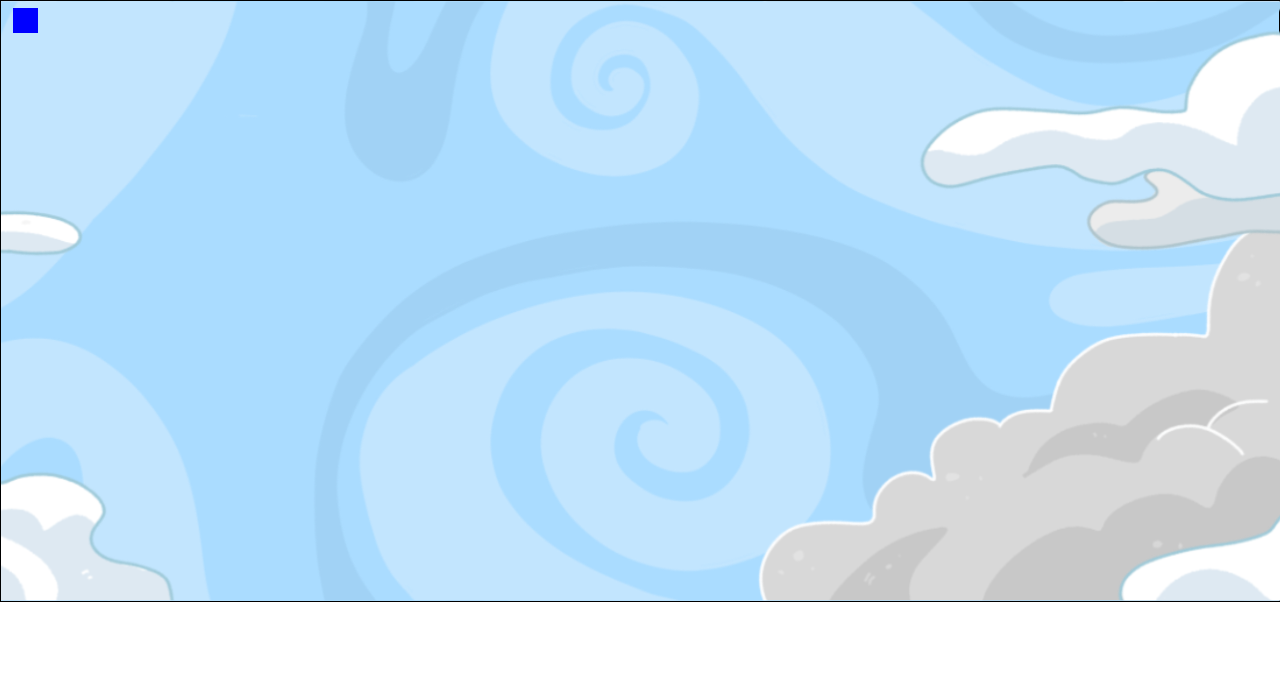
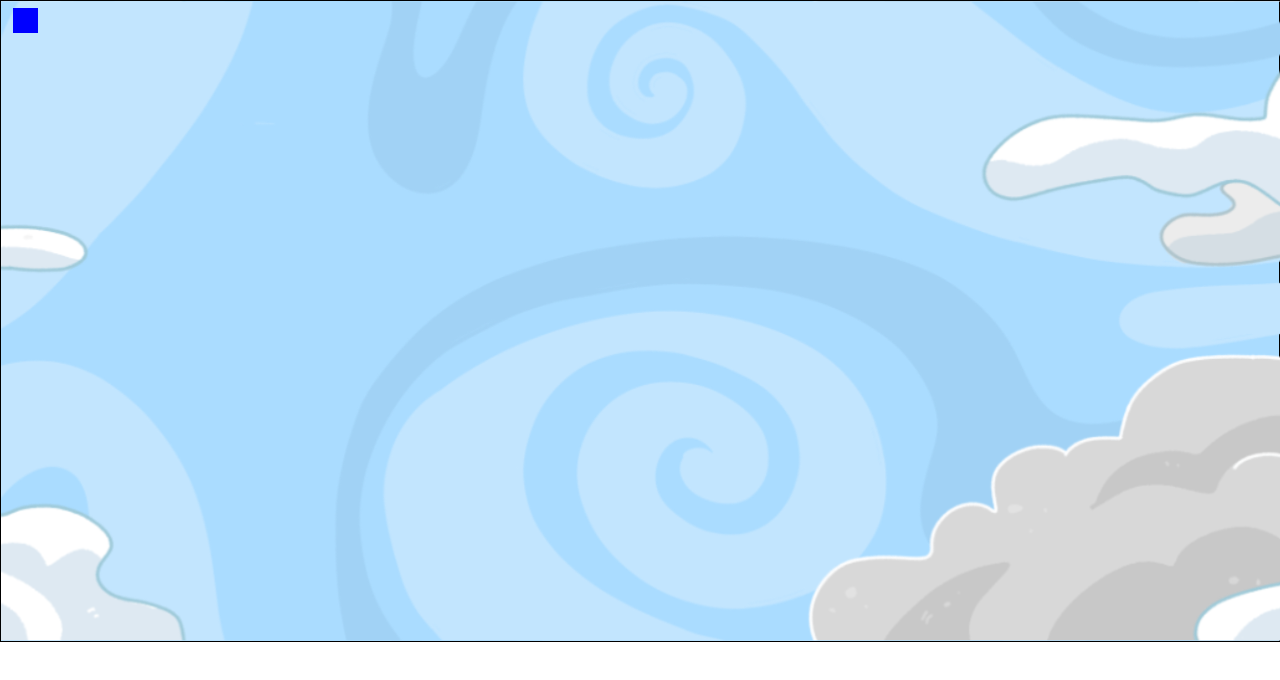
Before and after one commit to Nerv3sine/SurgeRhythmGame, a SvelteKit app: page / in a window 1280 px wide. Shown: the top 680 px of the page. Built offline with nearby package versions, Linux system fonts and the light colour scheme.

Commit message:
added shared height var for styles

```diff
--- a/src/routes/rhythmBackground.css
+++ b/src/routes/rhythmBackground.css
@@ -1,5 +1,7 @@
 #rhythmGame{
-    height: 600px;
+    --rhythmViewportHeight: 80vh;
+
+    height: var(--rhythmViewportHeight);
     border: 1px solid;
     width: calc(100vw  - 2px);
 
@@ -7,7 +9,7 @@
     background: #AADCFF;
 
     .rhythmBg{
-        height: 600px;
+        height: var(--rhythmViewportHeight);
         width: 100vw;
     }
 
```
